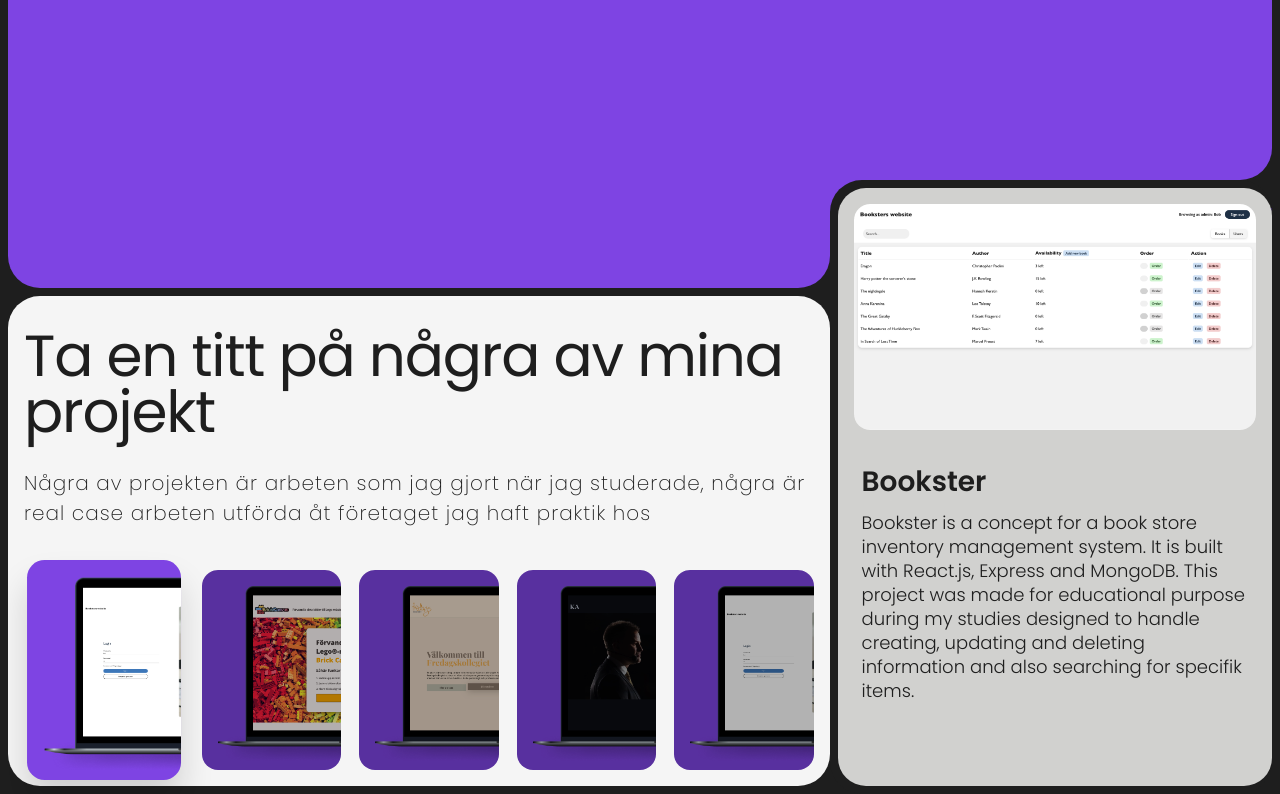
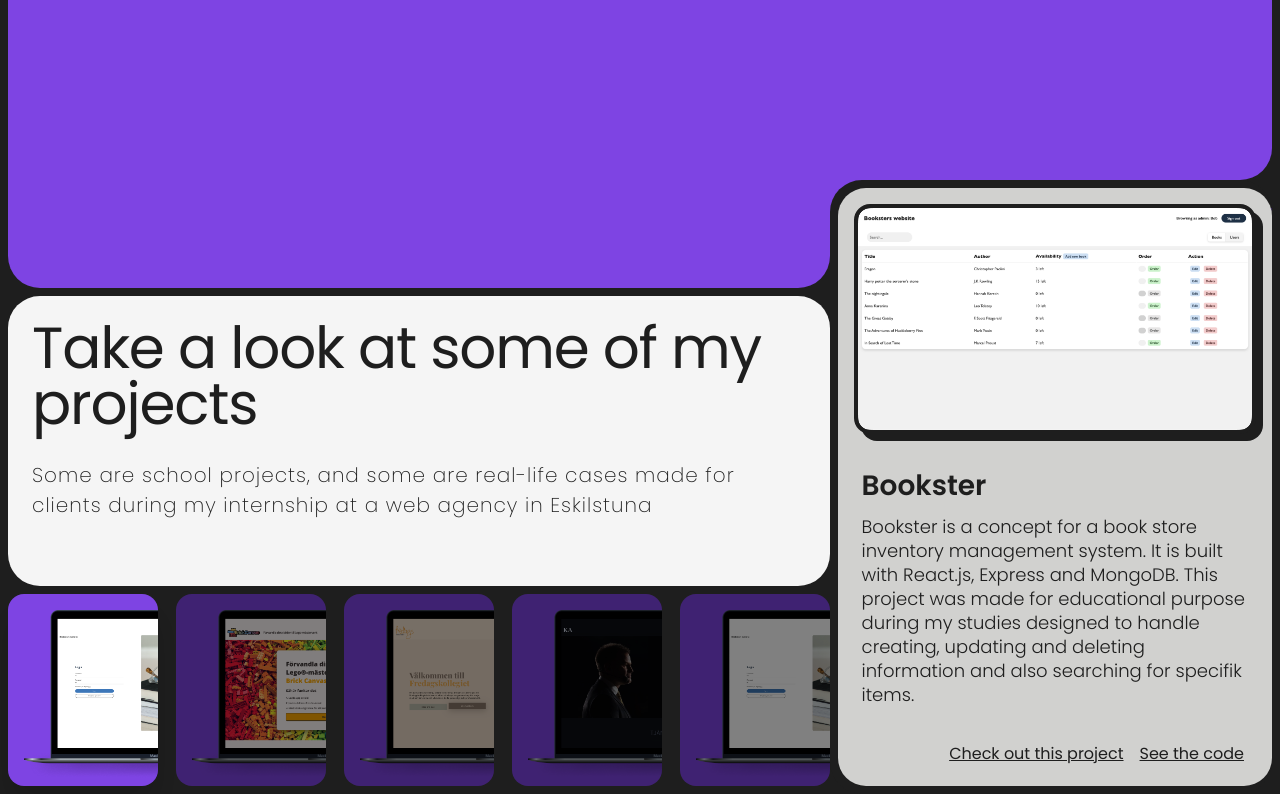
Before and after one commit to Wztrbrg/portfolio, a React (Create React App) app: page / in a window 1280 px wide. Shown: the part 700-1494 px from the top of the page. Built offline with nearby package versions, Linux system fonts and the light colour scheme.

Commit message:
more styling for cards

```diff
--- a/src/assets/style/components/CardSlider.scss
+++ b/src/assets/style/components/CardSlider.scss
@@ -14,15 +14,15 @@
     height: 100%;
     display: flex;
     flex-direction: column-reverse;
+    justify-content: space-between;
     align-items: end;
-    background-color: $offwhite;
-    border-radius: 32px;
-    padding: 16px;
+    gap: 8px;
 
     .projects-header {
-      height: 100%;
-      border-radius: 24px;
-      padding: 16px 0;
+      height: 60%;
+      background-color: $offwhite;
+      border-radius: 32px;
+      padding: 24px;
       display: flex;
       flex-direction: column;
       gap: 28px;
@@ -45,6 +45,7 @@
     }
     .card-wrapper {
       width: 100%;
+      height: 40%;
       display: flex;
       gap: 18px;
       border-radius: 24px 24px 24px 24px;
@@ -57,10 +58,10 @@
         justify-content: center;
         align-items: center;
         width: 100%;
-        height: 200px;
+        height: 100%;
         border-radius: 16px;
         scale: 1;
-        filter: brightness(0.7);
+        filter: brightness(0.5);
         transition: 0.2s ease;
         background-color: $purple;
 
@@ -86,12 +87,14 @@
         }
       }
 
-      .card:hover,
+      .card:hover {
+        cursor: pointer;
+        scale: 1.1;
+        filter: brightness(0.8);
+        z-index: 300000;
+      }
       .card.active {
-        cursor: pointer;
         filter: brightness(1);
-        scale: 1.1;
-        margin: 0 10px;
         box-shadow: 0 20px 30px rgba(0, 0, 0, 0.154);
         transition: 0.2s ease;
       }
@@ -142,6 +145,9 @@
           object-fit: fill;
           object-position: center;
           border-radius: 16px;
+          background-color: $nearblack;
+          border: 4px solid $nearblack;
+          box-shadow: 7px 7px $nearblack;
         }
       }
 
@@ -156,14 +162,26 @@
         .display-title {
           font-size: 28px;
           font-weight: 600;
-          // color: $offwhite;
         }
 
         .display-desc {
           font-size: 18px;
           font-weight: 300;
           line-height: 24px;
-          // color: $offwhite;
+        }
+
+        .link-container {
+          position: absolute;
+          bottom: 28px;
+          right: 28px;
+          width: 100%;
+          display: flex;
+          justify-content: flex-end;
+          gap: 16px;
+
+          .display-link {
+            text-decoration: underline;
+          }
         }
       }
     }
--- a/src/components/CardSlider.jsx
+++ b/src/components/CardSlider.jsx
@@ -23,22 +23,26 @@ function CardSlider() {
     },
     {
       id: 2,
-      title: "Card Title2",
-      description: "A simple calculator made with JavaScript.",
+      title: "Brick Canvas",
+      description: "Brick Canvas is a service where a user can upload their image, edit it and turn it into a Lego-like mosaic. The service is built with React.js and uses Canvas for the image editing and processing.",
+      preview: "https://wztrbrg.github.io/brick-canvas/",
+      code: "https://github.com/Wztrbrg/brick-canvas",
       image: sLego,
       large: lLego,
     },
     {
       id: 3,
-      title: "Card Title3",
-      description: "A simple calculator made with JavaScript.",
+      title: "Fredagskollegiet",
+      description: "Fredagskollegiet is a single-page website that is built on WordPress with Elementor PRO and utilizes the Bedrock boilerplate with Deployer. This project is for a real client and was made during my internship.",
+      preview: "#",
       image: sFredag,
       large: lFredag,
     },
     {
       id: 4,
-      title: "Card Title4",
-      description: "A simple calculator made with JavaScript.",
+      title: "Kristjan Andresson",
+      description: "Kristjanandresson is a single-page website that is built on WordPress with Elementor PRO and utilizes the Bedrock boilerplate with Deployer. This project is for a real client and was made during my internship.",
+      preview: "#",
       image: sKristjan,
       large: lKristjan,
     },
@@ -74,8 +78,8 @@ function CardSlider() {
             }
           </div>
           <div className="projects-header">
-            <h2 className="projects-heading">Ta en titt på några av mina projekt</h2>
-            <p className="projects-para">Några av projekten är arbeten som jag gjort när jag studerade, några är real case arbeten utförda åt företaget jag haft praktik hos</p>
+            <h2 className="projects-heading">Take a look at some of my projects</h2>
+            <p className="projects-para">Some are school projects, and some are real-life cases made for clients during my internship at a web agency in Eskilstuna</p>
           </div>
         </div>
         <div className="display-wrapper">
@@ -90,6 +94,10 @@ function CardSlider() {
               <div className="bottom">
                 <h2 className="display-title">{clickedCard.title}</h2>
                 <p className="display-desc">{clickedCard.description}</p>
+                <div className="link-container">
+                  <a className="display-link" href={clickedCard.preview} target="_blank">Check out this project</a>
+                  <a className="display-link" href={clickedCard.code} target="_blank">See the code</a>
+                </div>
               </div>
             </div>
           )}
```
